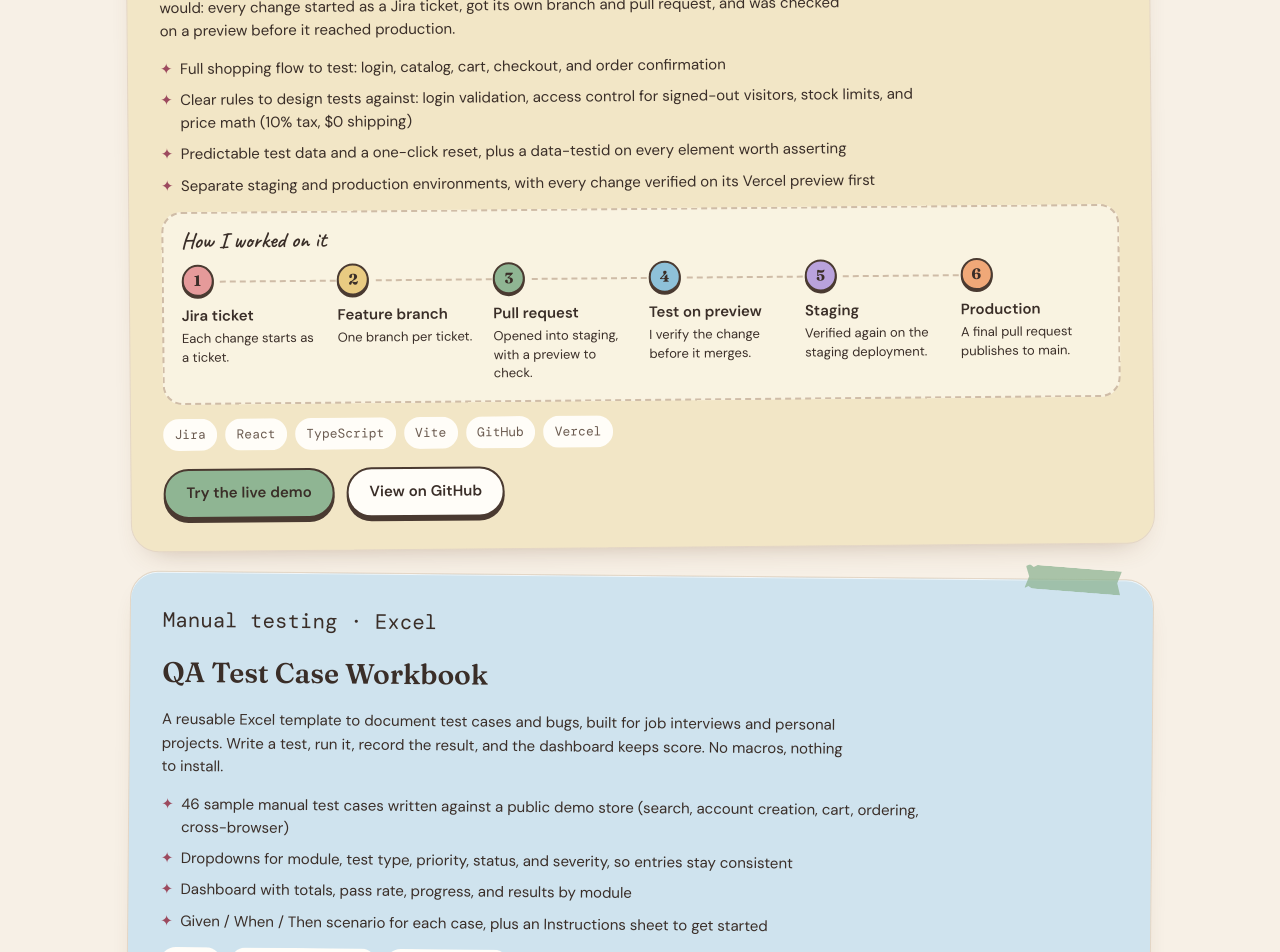
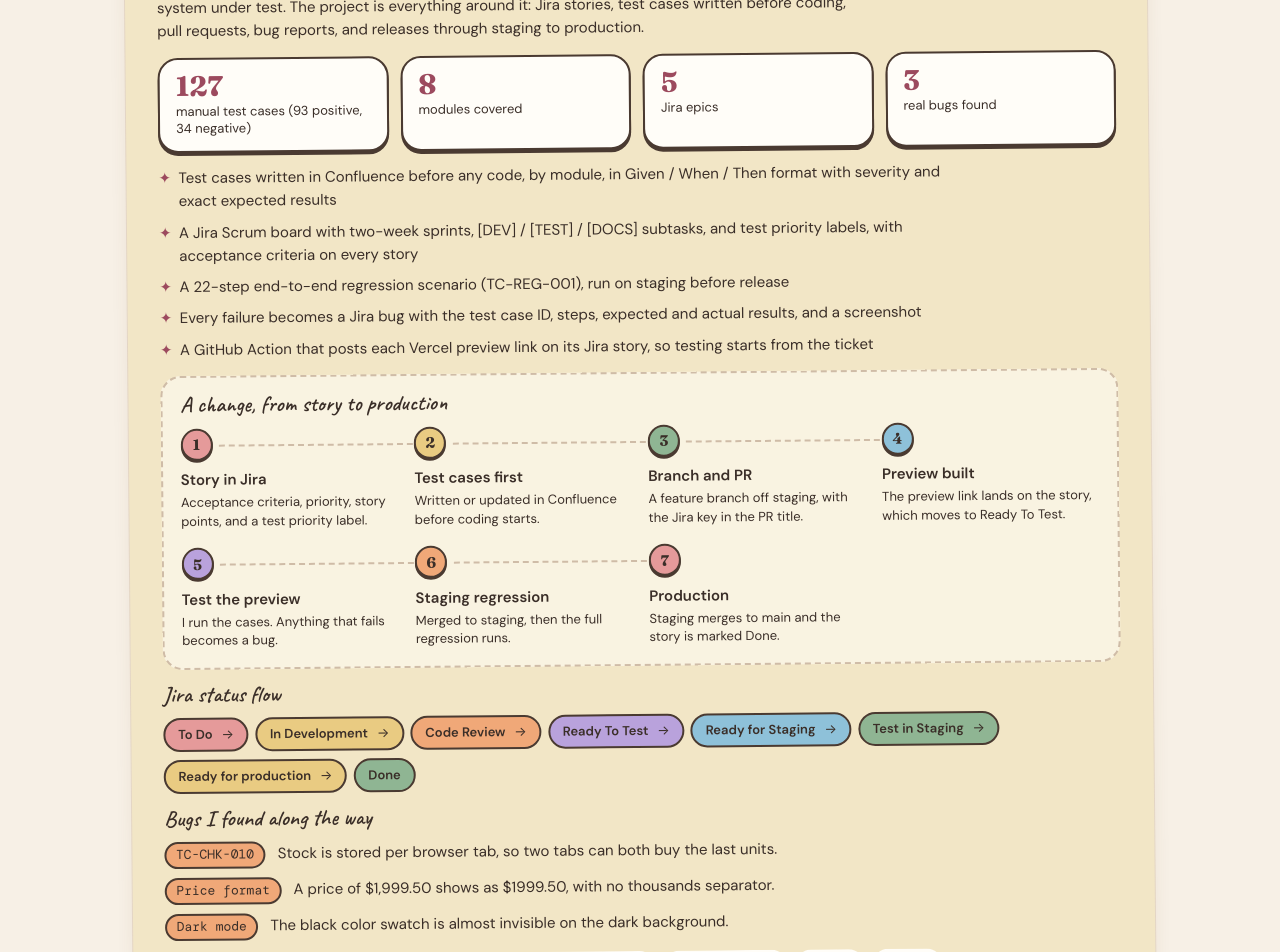
Before and after one commit to JohanJoestar333/portfolio, a React (Vite) app: page / in a window 1280 px wide. Shown: the part 6600-7552 px from the top of the page. Built offline with nearby package versions, Linux system fonts and the light colour scheme.

Commit message:
Update PixelCart project card

```diff
--- a/src/components/Projects/Projects.css
+++ b/src/components/Projects/Projects.css
@@ -230,7 +230,7 @@
 
 @media (min-width: 1000px) {
   .projects__steps {
-    grid-template-columns: repeat(6, minmax(0, 1fr));
+    grid-template-columns: repeat(4, minmax(0, 1fr));
   }
 
   .projects__step {
@@ -246,4 +246,120 @@
     border-left: 0;
     border-top: 2px dashed var(--border-strong);
   }
+
+  .projects__step:nth-child(4n)::before {
+    display: none;
+  }
 }
+
+/* Big-number row */
+.projects__stats {
+  display: grid;
+  grid-template-columns: repeat(2, minmax(0, 1fr));
+  gap: 0.75rem;
+  margin: 0;
+  padding: 0;
+  list-style: none;
+}
+
+@media (min-width: 760px) {
+  .projects__stats {
+    grid-template-columns: repeat(4, minmax(0, 1fr));
+  }
+}
+
+.projects__stat {
+  display: flex;
+  flex-direction: column;
+  gap: 0.15rem;
+  padding: 0.8rem 1rem;
+  background: var(--paper);
+  border: 2px solid var(--btn-edge);
+  border-radius: var(--radius-md);
+  box-shadow: 0 3px 0 var(--btn-edge);
+}
+
+.projects__stat-value {
+  font-family: var(--font-display);
+  font-size: var(--text-xl);
+  font-weight: 700;
+  line-height: 1;
+  color: var(--accent-2);
+}
+
+.projects__stat-label {
+  font-size: var(--text-xs);
+  line-height: 1.35;
+  color: var(--text-primary);
+}
+
+/* Jira status flow: pills joined by little arrows */
+.projects__flow,
+.projects__findings {
+  display: flex;
+  flex-direction: column;
+  gap: 0.7rem;
+}
+
+.projects__flow-list {
+  display: flex;
+  flex-wrap: wrap;
+  align-items: center;
+  gap: 0.5rem 0.4rem;
+  margin: 0;
+  padding: 0;
+  list-style: none;
+}
+
+.projects__flow-item {
+  padding: 0.3rem 0.8rem;
+  font-size: var(--text-xs);
+  font-weight: 600;
+  color: var(--btn-text);
+  background: var(--strong-rose);
+  border: 2px solid var(--btn-edge);
+  border-radius: 999px;
+}
+
+.projects__flow-item:nth-child(8n + 2) { background: var(--strong-butter); }
+.projects__flow-item:nth-child(8n + 3) { background: var(--strong-peach); }
+.projects__flow-item:nth-child(8n + 4) { background: var(--strong-lilac); }
+.projects__flow-item:nth-child(8n + 5) { background: var(--strong-sky); }
+.projects__flow-item:nth-child(8n + 6) { background: var(--strong-sage); }
+.projects__flow-item:nth-child(8n + 7) { background: var(--strong-butter); }
+.projects__flow-item:nth-child(8n + 8) { background: var(--strong-sage); }
+
+.projects__flow-item:not(:last-child)::after {
+  content: '→';
+  margin-left: 0.55rem;
+  font-weight: 400;
+}
+
+/* Bugs found */
+.projects__findings-list {
+  display: flex;
+  flex-direction: column;
+  gap: 0.55rem;
+  margin: 0;
+  padding: 0;
+  list-style: none;
+}
+
+.projects__findings-list li {
+  display: flex;
+  flex-wrap: wrap;
+  align-items: baseline;
+  gap: 0.35rem 0.75rem;
+  font-size: var(--text-sm);
+  color: var(--text-primary);
+}
+
+.projects__finding-label {
+  padding: 0.1rem 0.6rem;
+  font-family: var(--font-mono);
+  font-size: var(--text-xs);
+  color: var(--btn-text);
+  background: var(--strong-peach);
+  border: 2px solid var(--btn-edge);
+  border-radius: 999px;
+}
--- a/src/components/Projects/Projects.jsx
+++ b/src/components/Projects/Projects.jsx
@@ -30,6 +30,17 @@
                 <h3>{project.title}</h3>
                 <p className="projects__desc">{project.description}</p>
 
+                {project.stats?.length > 0 && (
+                  <ul className="projects__stats">
+                    {project.stats.map((stat) => (
+                      <li key={stat.label} className="projects__stat">
+                        <span className="projects__stat-value">{stat.value}</span>
+                        <span className="projects__stat-label">{stat.label}</span>
+                      </li>
+                    ))}
+                  </ul>
+                )}
+
                 {project.highlights?.length > 0 && (
                   <ul className="projects__highlights">
                     {project.highlights.map((item) => (
@@ -54,6 +65,35 @@
                         </li>
                       ))}
                     </ol>
+                  </div>
+                )}
+
+                {project.flow?.items?.length > 0 && (
+                  <div className="projects__flow">
+                    {project.flow.title && <h4 className="projects__workflow-title">{project.flow.title}</h4>}
+                    <ol className="projects__flow-list">
+                      {project.flow.items.map((item) => (
+                        <li key={item} className="projects__flow-item">
+                          {item}
+                        </li>
+                      ))}
+                    </ol>
+                  </div>
+                )}
+
+                {project.findings?.items?.length > 0 && (
+                  <div className="projects__findings">
+                    {project.findings.title && (
+                      <h4 className="projects__workflow-title">{project.findings.title}</h4>
+                    )}
+                    <ul className="projects__findings-list">
+                      {project.findings.items.map((item) => (
+                        <li key={item.label}>
+                          <span className="projects__finding-label">{item.label}</span>
+                          <span>{item.text}</span>
+                        </li>
+                      ))}
+                    </ul>
                   </div>
                 )}
 
--- a/src/data/projects.js
+++ b/src/data/projects.js
@@ -20,6 +20,12 @@
 //       title: 'How I worked on it',
 //       steps: [{ title: 'Step name', text: 'One short line.' }],
 //     },
+//     stats: [{ value: '127', label: 'test cases' }],   // optional — big numbers row
+//     flow: { title: 'Status flow', items: ['To Do', 'Done'] }, // optional — arrow chain
+//     findings: {                            // optional — short list of bugs found
+//       title: 'Bugs I found',
+//       items: [{ label: 'TC-001', text: 'What went wrong.' }],
+//     },
 //     stack: ['Excel', 'Trello'],            // optional — small tags
 //     links: [                               // optional — buttons on the card
 //       { label: 'Download workbook', href: '/projects/your-file.xlsx', download: true },
@@ -32,31 +38,60 @@
 // ---------------------------------------------------------------------------
 export const projects = [
   {
-    title: 'QA Cart',
-    tag: 'Manual testing · Playwright practice · Jira',
+    title: 'PixelCart',
+    tag: 'QA workflow · Jira · Confluence · Manual testing',
     description:
-      'A small online store I built to be tested like a real product. I ran the project the way a company would: every change started as a Jira ticket, got its own branch and pull request, and was checked on a preview before it reached production.',
+      'A small clothing store I built so I could run QA the way it works on a real team. The store is only the system under test. The project is everything around it: Jira stories, test cases written before coding, pull requests, bug reports, and releases through staging to production.',
+    stats: [
+      { value: '127', label: 'manual test cases (93 positive, 34 negative)' },
+      { value: '8', label: 'modules covered' },
+      { value: '5', label: 'Jira epics' },
+      { value: '3', label: 'real bugs found' },
+    ],
     highlights: [
-      'Full shopping flow to test: login, catalog, cart, checkout, and order confirmation',
-      'Clear rules to design tests against: login validation, access control for signed-out visitors, stock limits, and price math (10% tax, $0 shipping)',
-      'Predictable test data and a one-click reset, plus a data-testid on every element worth asserting',
-      'Separate staging and production environments, with every change verified on its Vercel preview first',
+      'Test cases written in Confluence before any code, by module, in Given / When / Then format with severity and exact expected results',
+      'A Jira Scrum board with two-week sprints, [DEV] / [TEST] / [DOCS] subtasks, and test priority labels, with acceptance criteria on every story',
+      'A 22-step end-to-end regression scenario (TC-REG-001), run on staging before release',
+      'Every failure becomes a Jira bug with the test case ID, steps, expected and actual results, and a screenshot',
+      'A GitHub Action that posts each Vercel preview link on its Jira story, so testing starts from the ticket',
     ],
     workflow: {
-      title: 'How I worked on it',
+      title: 'A change, from story to production',
       steps: [
-        { title: 'Jira ticket', text: 'Each change starts as a ticket.' },
-        { title: 'Feature branch', text: 'One branch per ticket.' },
-        { title: 'Pull request', text: 'Opened into staging, with a preview to check.' },
-        { title: 'Test on preview', text: 'I verify the change before it merges.' },
-        { title: 'Staging', text: 'Verified again on the staging deployment.' },
-        { title: 'Production', text: 'A final pull request publishes to main.' },
+        { title: 'Story in Jira', text: 'Acceptance criteria, priority, story points, and a test priority label.' },
+        { title: 'Test cases first', text: 'Written or updated in Confluence before coding starts.' },
+        { title: 'Branch and PR', text: 'A feature branch off staging, with the Jira key in the PR title.' },
+        { title: 'Preview built', text: 'The preview link lands on the story, which moves to Ready To Test.' },
+        { title: 'Test the preview', text: 'I run the cases. Anything that fails becomes a bug.' },
+        { title: 'Staging regression', text: 'Merged to staging, then the full regression runs.' },
+        { title: 'Production', text: 'Staging merges to main and the story is marked Done.' },
       ],
     },
-    stack: ['Jira', 'React', 'TypeScript', 'Vite', 'GitHub', 'Vercel'],
+    flow: {
+      title: 'Jira status flow',
+      items: [
+        'To Do',
+        'In Development',
+        'Code Review',
+        'Ready To Test',
+        'Ready for Staging',
+        'Test in Staging',
+        'Ready for production',
+        'Done',
+      ],
+    },
+    findings: {
+      title: 'Bugs I found along the way',
+      items: [
+        { label: 'TC-CHK-010', text: 'Stock is stored per browser tab, so two tabs can both buy the last units.' },
+        { label: 'Price format', text: 'A price of $1,999.50 shows as $1999.50, with no thousands separator.' },
+        { label: 'Dark mode', text: 'The black color swatch is almost invisible on the dark background.' },
+      ],
+    },
+    stack: ['Jira', 'Confluence', 'Test case design', 'Regression testing', 'Bug reporting', 'GitHub', 'Vercel'],
     links: [
       { label: 'Try the live demo', href: 'https://qa-project-automation.vercel.app' },
-      { label: 'View on GitHub', href: 'https://github.com/JohanJoestar333/qa-project' },
+      { label: 'Read the full README', href: 'https://github.com/JohanJoestar333/qa-project' },
     ],
   },
   {
```
Also changed, not shown: 1 other file (tests, documents, lock files or other folders).
